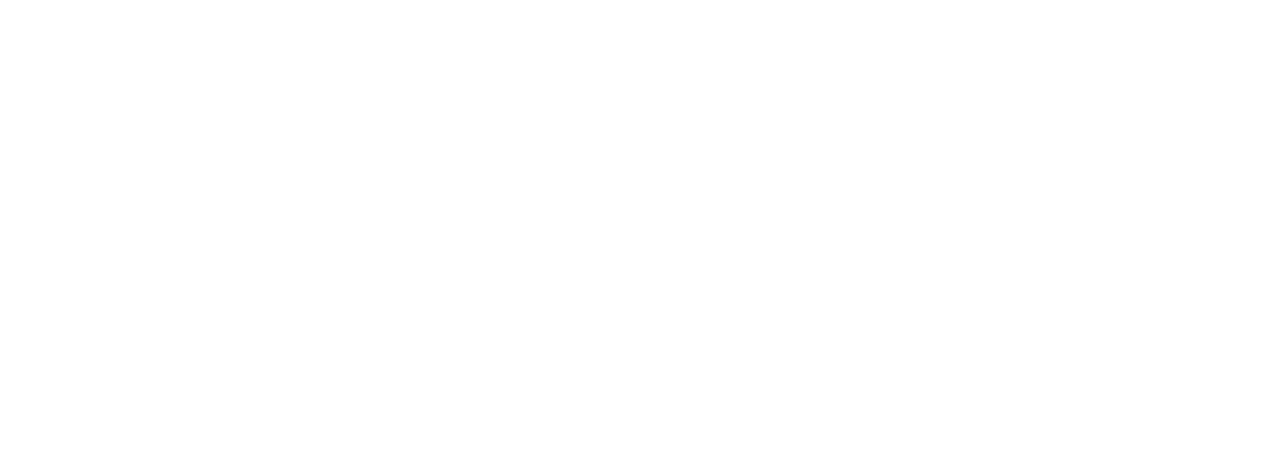
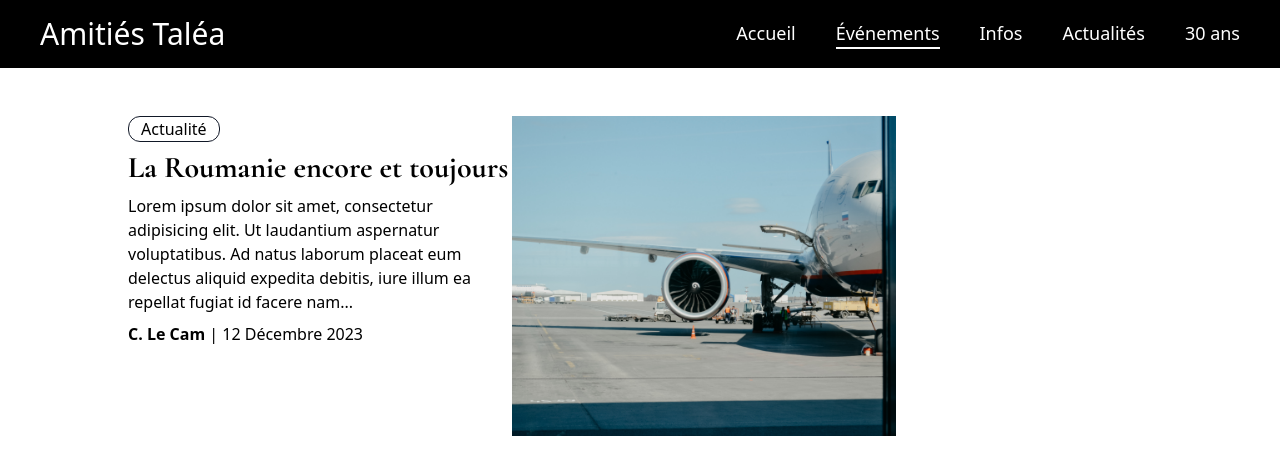
Before and after one commit to ThomasdevLC/blog-test, a Vue app: page /events in a window 1280 px wide. Before the commit this address had no page. Shown: the top 474 px of the page. Built offline with nearby package versions, Linux system fonts and the light colour scheme.

Commit message:
navlinks

```diff
--- a/src/components/HeaderNav.vue
+++ b/src/components/HeaderNav.vue
@@ -3,16 +3,12 @@
     <div class="flex justify-between items-center">
       <p class="text-3xl">Amitiés Taléa</p>
       <div class="flex gap-10 text-lg">
-        <p :class="{ 'border-b-2 border-white': $route.path === '/' }" class="link">Accueil</p>
-        <p :class="{ 'border-b-2 border-white': $route.path === '/events' }" class="link">Événements</p>
-        <p :class="{ 'border-b-2 border-white': $route.path === '/info' }" class="link">Infos</p>
-        <p :class="{ 'border-b-2 border-white': $route.path === '/news' }" class="link">Actualités</p>
-        <p :class="{ 'border-b-2 border-white': $route.path === '/30years' }" class="link">30 ans</p>
+        <router-link :to="{ path: '/' }" :class="{ 'border-b-2 border-white': $route.path === '/' }" class="link">Accueil</router-link>
+        <router-link :to="{ path: '/events' }" :class="{ 'border-b-2 border-white': $route.path === '/events' }" class="link">Événements</router-link>
+        <router-link :to="{ path: '/info' }" :class="{ 'border-b-2 border-white': $route.path === '/info' }" class="link">Infos</router-link>
+        <router-link :to="{ path: '/news' }" :class="{ 'border-b-2 border-white': $route.path === '/news' }" class="link">Actualités</router-link>
+        <router-link :to="{ path: '/30years' }" :class="{ 'border-b-2 border-white': $route.path === '/30years' }" class="link">30 ans</router-link>
       </div>
     </div>
   </div>
 </template>
-
-<script setup></script>
-
-<style lang="scss" scoped></style>
--- a/src/router/index.js
+++ b/src/router/index.js
@@ -1,5 +1,6 @@
 import { createRouter, createWebHistory } from "vue-router";
 import HomeView from "../views/HomeView.vue";
+import EventsView from "../views/EventsView.vue";
 
 const router = createRouter({
   history: createWebHistory(import.meta.env.BASE_URL),
@@ -9,6 +10,11 @@
       name: "home",
       component: HomeView,
     },
+    {
+      path: "/events",
+      name: "events",
+      component: EventsView,
+    },
   ],
 });
 
--- /dev/null
+++ b/src/views/EventsView.vue
@@ -0,0 +1,25 @@
+<template>
+  <div>
+    <HeaderNav />
+    <div class="px-32 py-12">
+      <div class="w-full flex">
+        <div class="w-96">
+          <p class="tag">Actualité</p>
+          <h2 class="font-title font-bold text-3xl mt-2">La Roumanie encore et toujours</h2>
+          <p class="mt-2">
+            Lorem ipsum dolor sit amet, consectetur adipisicing elit. Ut laudantium aspernatur voluptatibus. Ad natus laborum placeat eum delectus aliquid
+            expedita debitis, iure illum ea repellat fugiat id facere nam...
+          </p>
+          <p class="mt-2"><span class="font-semibold">C. Le Cam </span> | 12 Décembre 2023</p>
+        </div>
+        <div class="w-96">
+          <img src="../assets/images/plane.jpg" alt="paysage" class="h-80 w-full object-cover" />
+        </div>
+      </div>
+    </div>
+  </div>
+</template>
+
+<script setup>
+import HeaderNav from "../components/HeaderNav.vue";
+</script>
```
